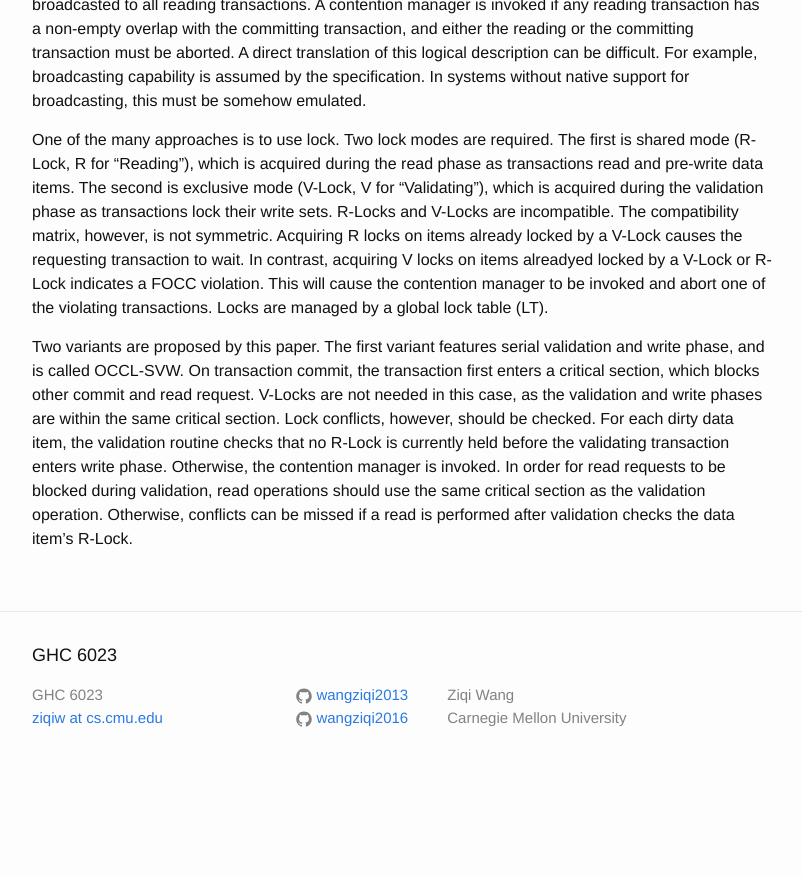
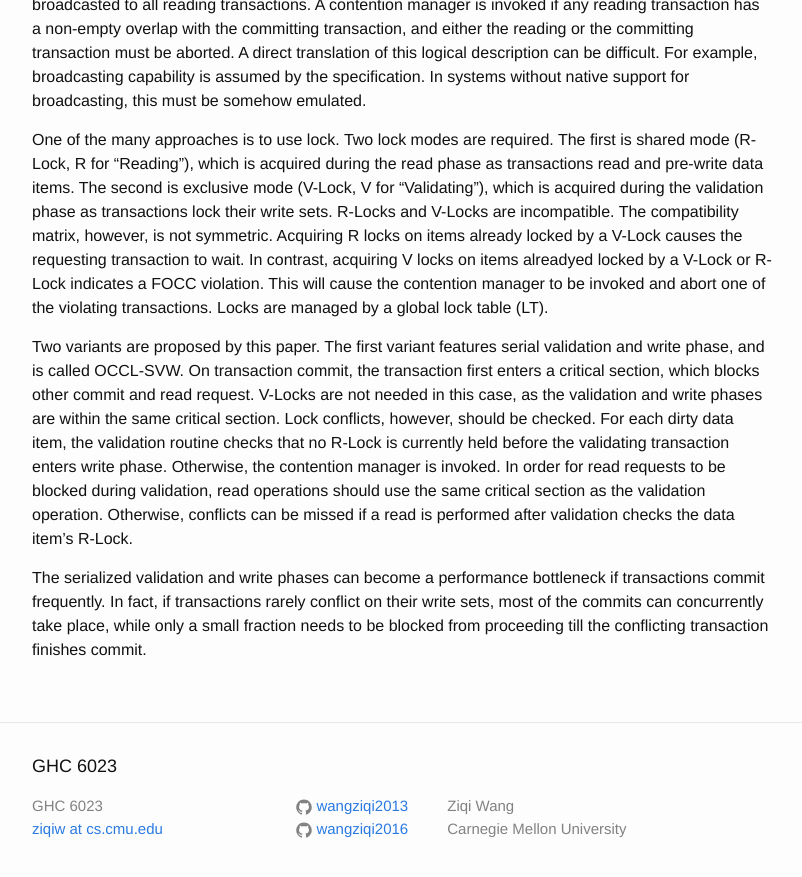
Before and after one commit to wangziqi2013/wangziqi2013.github.io, a Jekyll site: the page built from _posts/2018-04-09-Exp-Eval-of-Real-Time-OCC-Scheme.markdown, in a window 1280 px wide and 900 px high, scrolled down 637 px. Shown: the top 877 px of the window, without its empty margins (238-1040 px from the left). Built offline with Jekyll 4.4.1, drawn with Linux system fonts in a browser that asks for light colours; before the commit the page ends 1426 px from its top, so only the background shows below that.

Commit message:
Finish drawback of SVW

```diff
--- a/_posts/2018-04-09-Exp-Eval-of-Real-Time-OCC-Scheme.markdown
+++ b/_posts/2018-04-09-Exp-Eval-of-Real-Time-OCC-Scheme.markdown
@@ -39,3 +39,7 @@ the validation routine checks that no R-Lock is currently held before the valida
 Otherwise, the contention manager is invoked. In order for read requests to be blocked during validation, read
 operations should use the same critical section as the validation operation. Otherwise, conflicts can be missed if
 a read is performed after validation checks the data item's R-Lock.
+
+The serialized validation and write phases can become a performance bottleneck if transactions commit frequently.
+In fact, if transactions rarely conflict on their write sets, most of the commits can concurrently take place, while
+only a small fraction needs to be blocked from proceeding till the conflicting transaction finishes commit.
```
